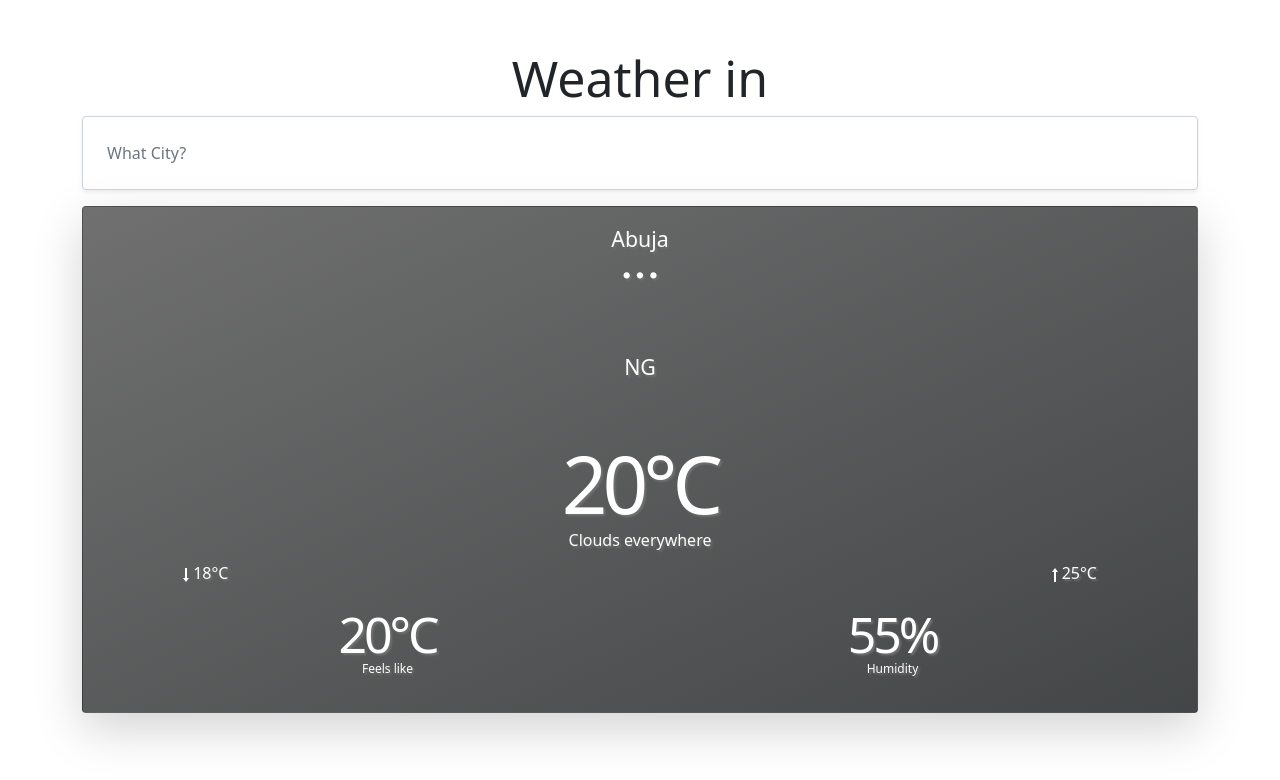
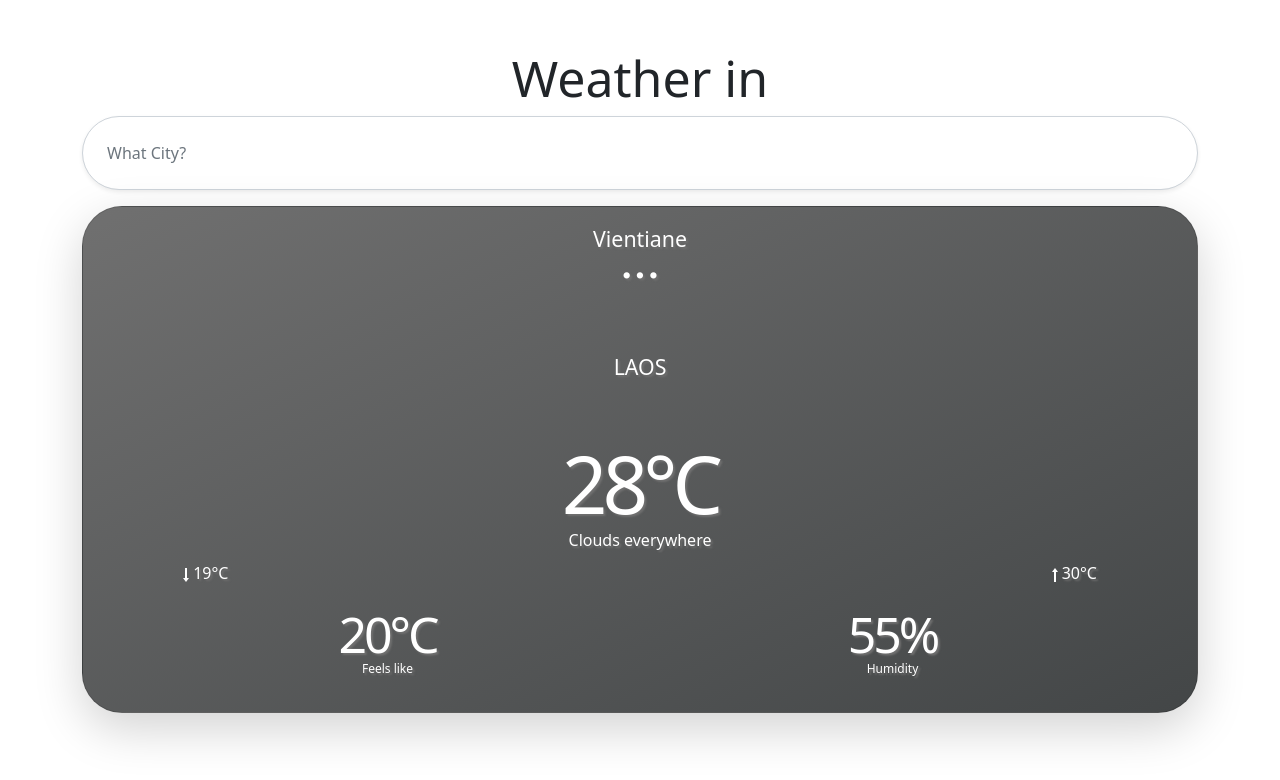
Before and after one commit to riindaa/vue-weather, a Vue app: page / in a window 1280 px wide. Shown: the top 780 px of the page. Built offline with nearby package versions, Linux system fonts and the light colour scheme.

Commit message:
feat: use data() in App

```diff
--- a/src/App.vue
+++ b/src/App.vue
@@ -1,23 +1,23 @@
 <template>
-  <div>
+  <div id="main">
     <div class="container my-5">
       <h1 class="title text-center">Weather in</h1>
       <form class="seach-location">
         <input
           type="text"
-          class="form-control text-muted form-rounded p-4 shadow-sm"
+          class="form-control text-muted form-rounded p-4 shadow-sm rounded-pill"
           placeholder="What City?"
           autocomplete="off"
         />
       </form>
 
-      <div class="card rounded my-3 shadow-lg back-card overflow-hidden">
+      <div class="card rounded-10 my-3 shadow-lg back-card overflow-hidden">
         <!-- Top of card starts here -->
         <div class="card-top text-center" style="margin-bottom: 15rem">
           <div class="city-name my-3">
-            <p>Abuja</p>
+            <p>{{ weather.cityName }}</p>
             <span>...</span>
-            <p class="">NG</p>
+            <p class="">{{ weather.country }}</p>
           </div>
         </div>
         <!-- top of card ends here -->
@@ -28,19 +28,19 @@
           <div class="card-mid">
             <div class="row">
               <div class="col-12 text-center temp">
-                <span>20°C</span>
-                <p class="my-4">Clouds everywhere</p>
+                <span>{{ weather.temperature }}°C</span>
+                <p class="my-4">{{ weather.description }}</p>
               </div>
             </div>
             <div class="row">
               <div class="col d-flex justify-content-between px-5 mx-5">
                 <p>
                   <img src="./assets/down.svg" alt="Down" />
-                  18°C
+                  {{ weather.lowTemp }}°C
                 </p>
                 <p>
                   <img src="./assets/up.svg" alt="Up" />
-                  25°C
+                  {{ weather.highTemp }}°C
                 </p>
               </div>
             </div>
@@ -50,11 +50,11 @@
           <!-- card bottom starts here -->
           <div class="card-bottom px-5 py-4 row">
             <div class="col text-center">
-              <p>20°C</p>
+              <p>{{ weather.feelsLike }}°C</p>
               <span>Feels like</span>
             </div>
             <div class="col text-center">
-              <p>55%</p>
+              <p>{{ weather.humidity }}%</p>
               <span>Humidity</span>
             </div>
           </div>
@@ -68,7 +68,20 @@
 
 <script>
   export default {
-    name: 'App',
+    data() {
+      return {
+        weather: {
+          cityName: 'Vientiane',
+          country: 'LAOS',
+          temperature: 28,
+          description: 'Clouds everywhere',
+          lowTemp: 19,
+          highTemp: 30,
+          feelsLike: 20,
+          humidity: 55,
+        },
+      };
+    },
   };
 </script>
 
```
